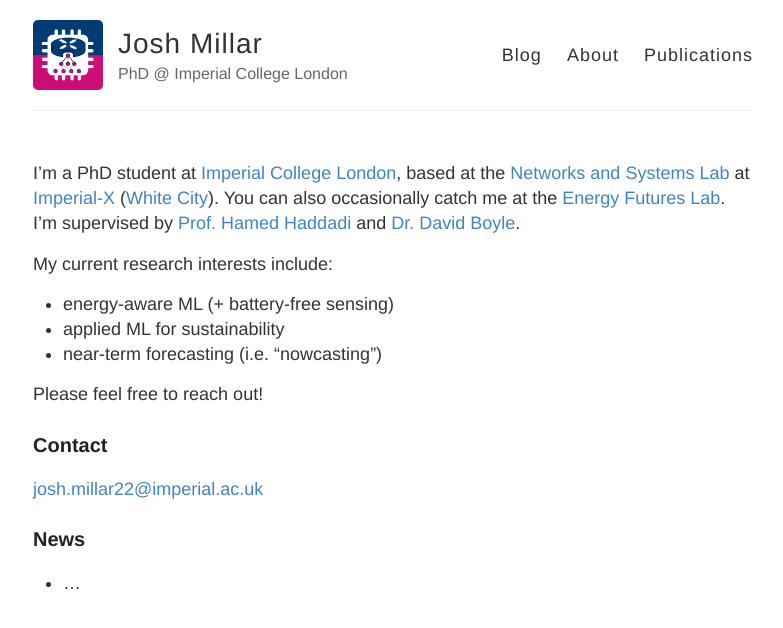
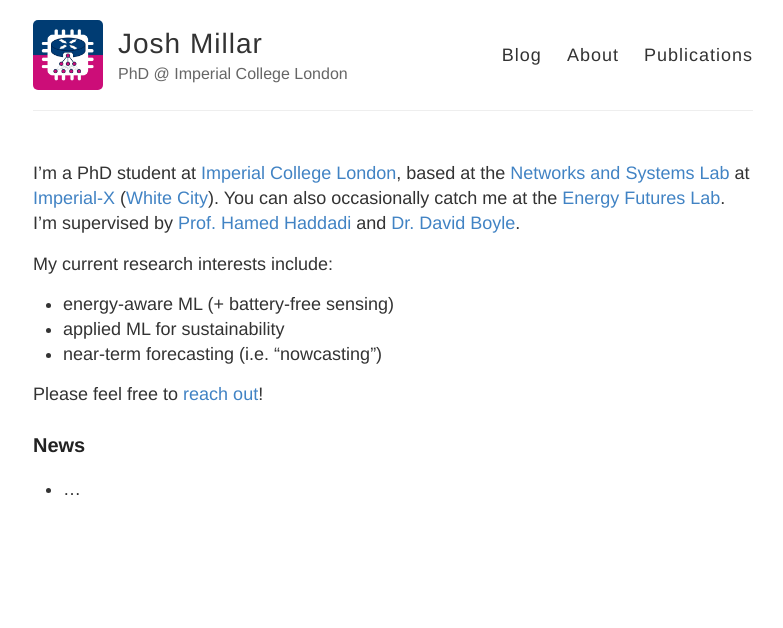
Before and after one commit to j0shmillar/j0shmillar.github.io, a Jekyll site: the page built from about.md, in a window 1280 px wide. Shown: the top 628 px of the page, without its empty margins (247-1030 px from the left). Built offline with Jekyll 4.4.1, drawn with Linux system fonts in a browser that asks for light colours.

Commit message:
update main

```diff
--- a/about.md
+++ b/about.md
@@ -14,11 +14,7 @@
 
 <!-- Beside my PhD, I’m also Head of Data Science at Yokahu.  -->
 
-Please feel free to reach out!
-
-### Contact
-
-[josh.millar22@imperial.ac.uk](mailto:josh.millar22@imperial.ac.uk)
+Please feel free to [reach out](mailto:josh.millar22@imperial.ac.uk)!
 
 ### News
 - ...
```
